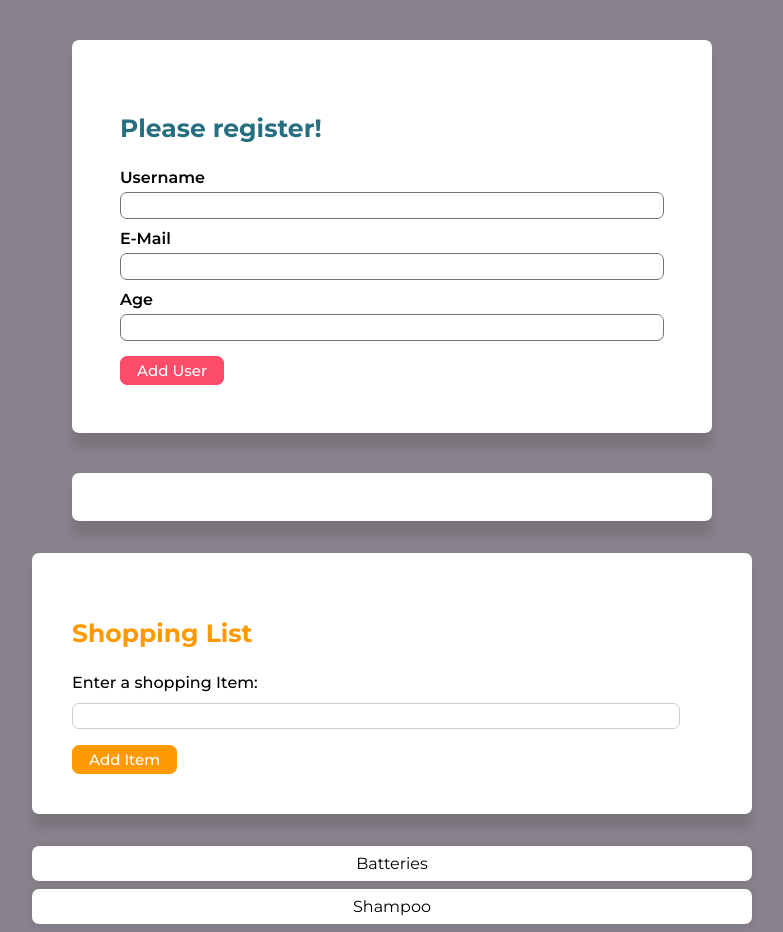
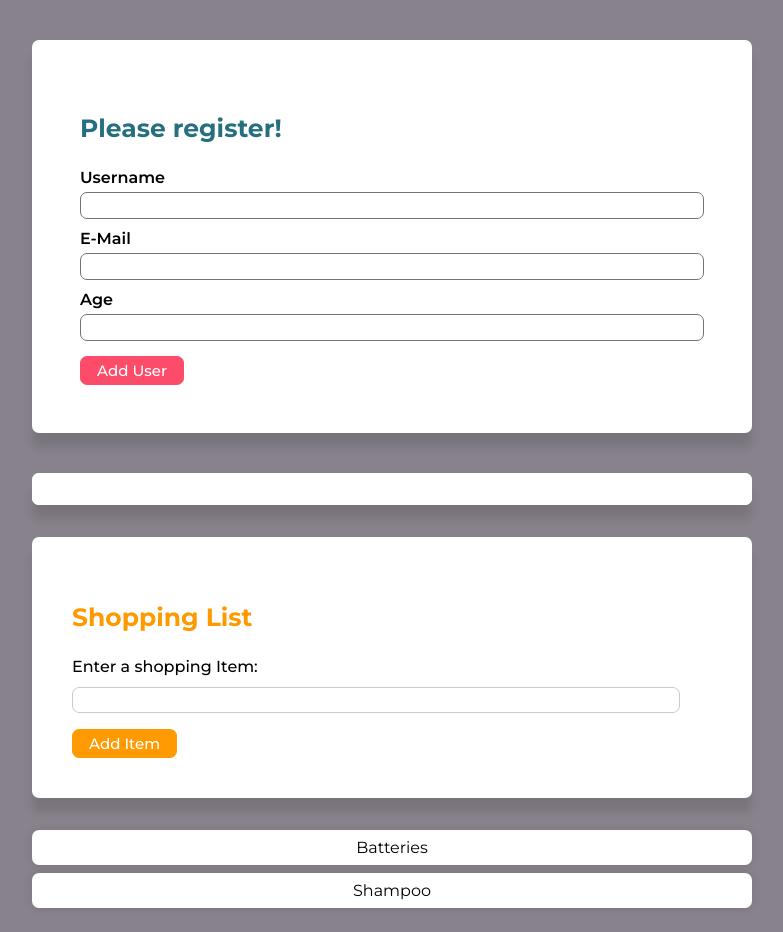
Before and after one commit to Paulina-Cz/cv-projects, a React (Create React App) app: page / in a window 1280 px wide. Shown: the whole page, without its empty margins (248-1031 px from the left). Built offline with nearby package versions, Linux system fonts and the light colour scheme.

Commit message:
Layout of component boxes

```diff
--- a/src/components/form-with-overlay/components/Users/AddNewUser.module.css
+++ b/src/components/form-with-overlay/components/Users/AddNewUser.module.css
@@ -11,9 +11,9 @@
 
 .input {
   margin: 2.5rem auto;
-  max-width: 40rem;
+  max-width: 45rem;
   padding: 3rem;
-  width: 90%;
+  width: 80%;
 }
 
 .input label {
@@ -35,6 +35,7 @@
 }
 
 .input span {
+  background-color: white;
   color: #fa627c;
   display: block;
   margin: 0.5rem 0;
--- a/src/components/form-with-overlay/components/Users/ListOfUsers.module.css
+++ b/src/components/form-with-overlay/components/Users/ListOfUsers.module.css
@@ -1,20 +1,21 @@
 .users {
-    margin: 1.5rem auto;
-    max-width: 40rem;
-    width: 90%;
+    margin: 0 auto;
+    max-width: 45rem;
+    width: 80%;
 }
 
 .users ul {
     background-color: white;
     border-radius: 0.438rem;
     list-style: none;
-    margin: 0 3rem;
-    padding: 1.5rem 3rem;
+    margin: 0;
+    padding: 1rem 1rem;
 }
 
 .users li {
+    background-color: white;
     border: 0.063rem solid #ccc;
     border-radius: 0.438rem;
-    margin: 0.7rem 0;
+    margin: 0;
     padding: 0.3rem;
 }
```
